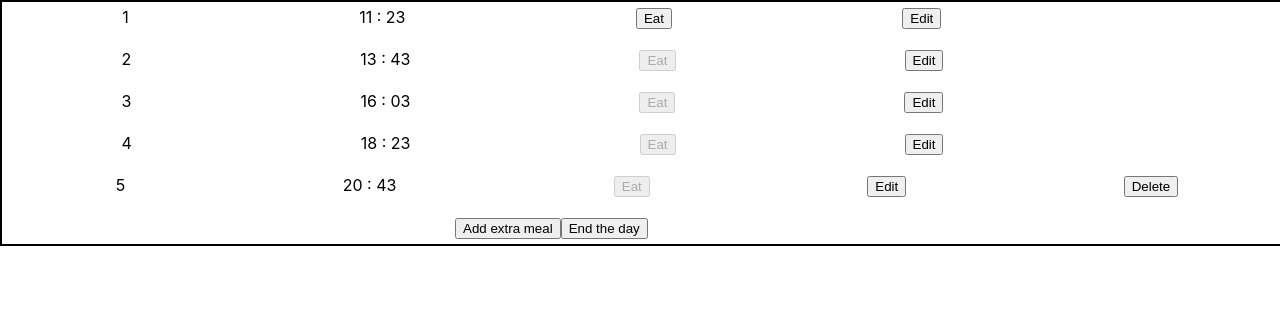
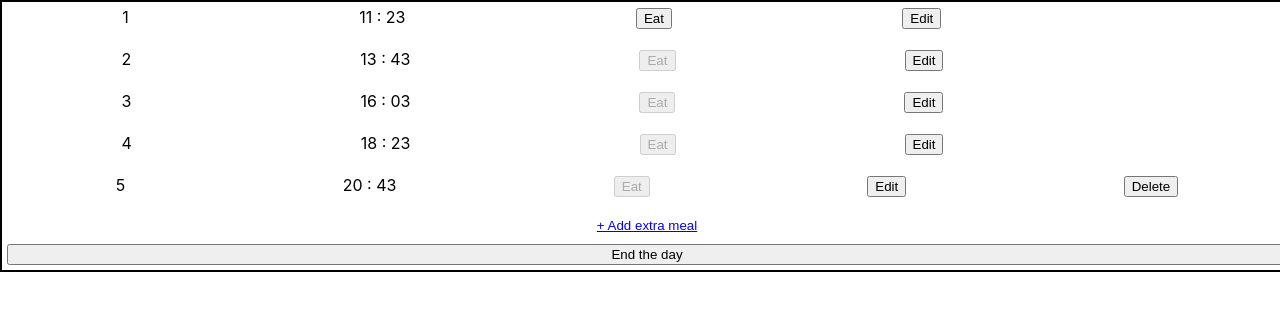
Before and after one commit to kalibria/Meal-tracker, a React (Create React App) app: page /mealList in a window 1280 px wide. Shown: the top 310 px of the page. Built offline with nearby package versions, Linux system fonts and the light colour scheme.

Commit message:
add styles when addExtraMealButton disabled

```diff
--- a/src/buttons/btnSettings.module.css
+++ b/src/buttons/btnSettings.module.css
@@ -2,8 +2,15 @@
     margin-left: 85%;
 }
 
+.listOfMeals {
+    display: flex;
+    flex-direction: column;
+}
+
 .btn_position {
-    margin-left: 35%;
+    display: flex;
+    flex-direction: column;
+    justify-content: space-around;
 }
 
 .settingsIcon {
--- a/src/list-of-meals/ListOfMeals.tsx
+++ b/src/list-of-meals/ListOfMeals.tsx
@@ -22,7 +22,7 @@ export const ListOfMeals = ({ setShowModal }: IListOfMeals) => {
     goToFirstRouteEl();
   };
   return (
-    <div>
+    <div className={style.listOfMeals}>
       <WrapperForMeals setShowModal={setShowModal} />
       <div className={style.btn_position}>
         <AddExtraMEalButton />
--- a/src/list-of-meals/buttons/AddExtraMEalButton.tsx
+++ b/src/list-of-meals/buttons/AddExtraMEalButton.tsx
@@ -5,6 +5,7 @@ import { addExtraMeal } from '../mealsSlice';
 import { selectMealsList } from '../../redux/selectors';
 import { defaultLatestTime } from '../constantOfListOfMeal';
 import { timeManager } from '../../utility/time.manager';
+import styles from '../meals.module.css';
 
 export const AddExtraMEalButton = () => {
   const [isDisabled, setIsDisabled] = useState(false);
@@ -23,11 +24,15 @@ export const AddExtraMEalButton = () => {
       setIsDisabled(true);
     }
   }, [lastMealTime]);
+
   return (
     <Button
-      text={'Add extra meal'}
+      text={'+ Add extra meal'}
       handleClick={handleClickAddExtraMeal}
       disabled={isDisabled}
+      classNames={
+        isDisabled ? [styles.disabledExtraMeal] : [styles.addExtraMeal]
+      }
     />
   );
 };
--- a/src/list-of-meals/buttons/editButtonManager.ts
+++ /dev/null
@@ -1,5 +0,0 @@
-import { IMealBL } from '../mealsManager';
-
-class EditButtonManager {}
-
-export const editButtonManager = new EditButtonManager();
--- a/src/list-of-meals/constantOfListOfMeal.tsx
+++ b/src/list-of-meals/constantOfListOfMeal.tsx
@@ -4,5 +4,5 @@ export const iconEaten =
 
 export const minNumMealsPerDay = 3;
 
-export const timeOfLastMeal = '21:00';
-export const defaultLatestTime = '23:20';
+export const timeOfLastMeal = '21 : 00';
+export const defaultLatestTime = '23 : 20';
--- a/src/list-of-meals/meals.module.css
+++ b/src/list-of-meals/meals.module.css
@@ -9,3 +9,19 @@
     justify-content: space-around;
     margin-bottom: 20px;
 }
+
+.addExtraMeal {
+    border: none;
+    color: blue;
+    background-color: transparent;
+    text-decoration: underline;
+    margin-bottom: 10px;
+}
+
+.disabledExtraMeal {
+    border: none;
+    color: lightgray;
+    background-color: transparent;
+    text-decoration: underline;
+    margin-bottom: 10px;
+}
--- a/src/utility/time.manager.ts
+++ b/src/utility/time.manager.ts
@@ -13,7 +13,7 @@ class TimeManager {
   }
 
   timeFromUIToBL(timeUI: string) {
-    const time = parse(timeUI, "HH':'mm", new Date());
+    const time = parse(timeUI, "HH ':' mm", new Date());
     return time.getTime();
   }
 
```
